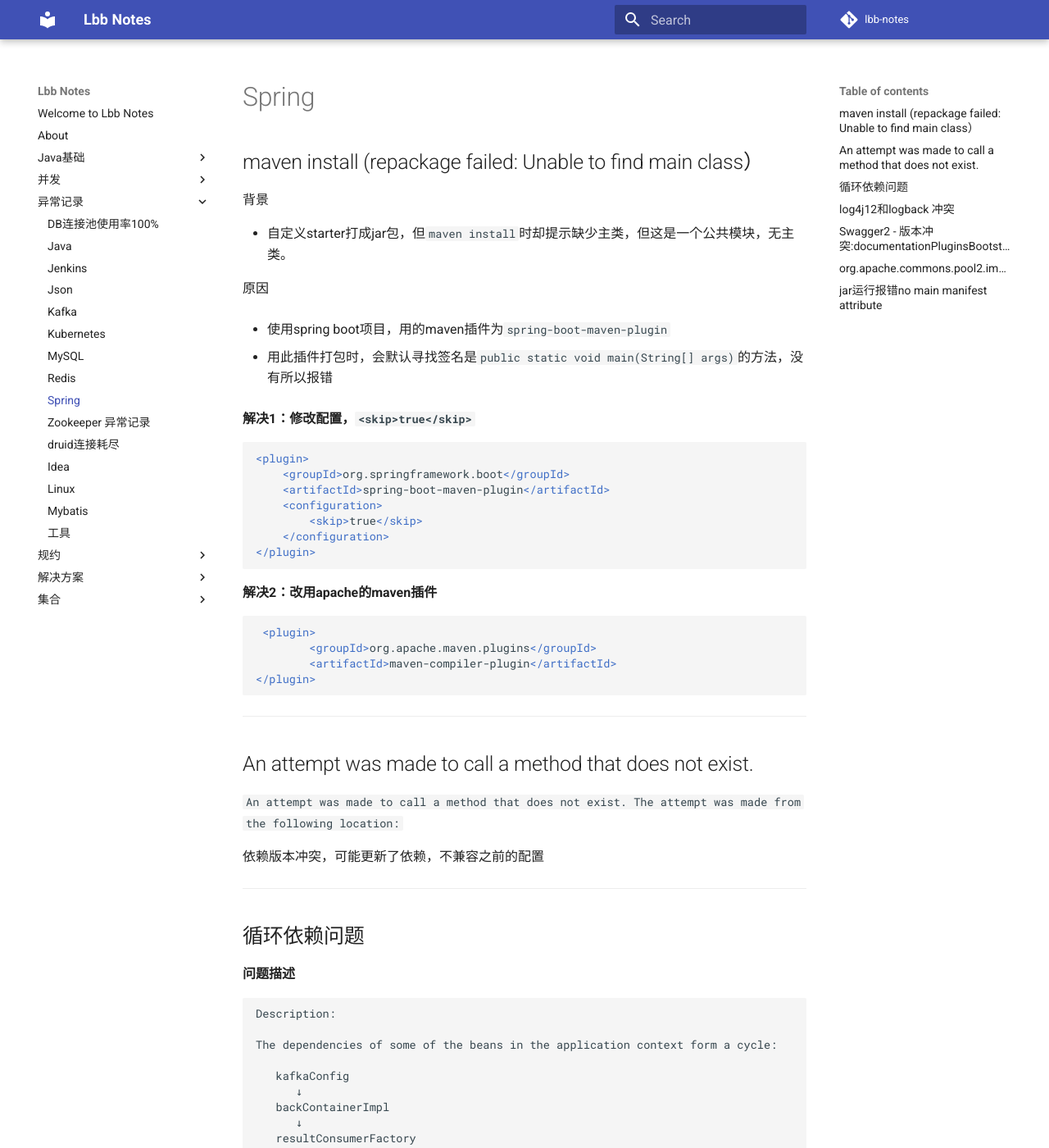
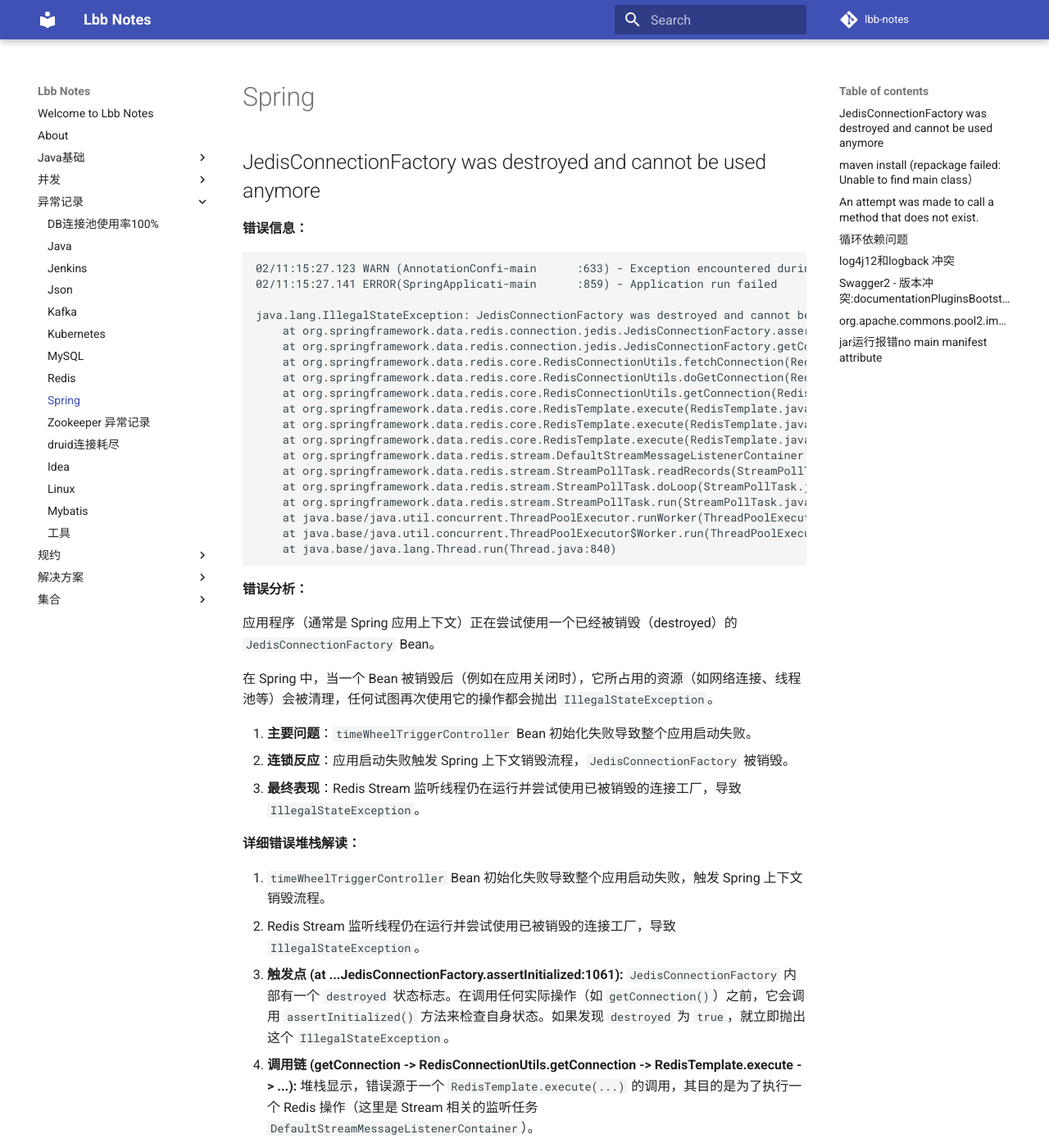
Before and after one commit to ban-l/lbb-notes, an MkDocs documentation site: the page built from docs/异常记录/Spring.md, in a window 1280 px wide and 1400 px high. Shown: the whole window at 82% size. Built offline with MkDocs 1.6.1 and Material for MkDocs 9.7.7, drawn with Linux system fonts in a browser that asks for light colours; comment, search, counter and statistics services are not loaded; some of the changed text lies outside the part shown.

Commit message:
JedisConnectionFactory

````diff
--- a/docs/异常记录/Spring.md
+++ b/docs/异常记录/Spring.md
@@ -1,3 +1,84 @@
+## JedisConnectionFactory was destroyed and cannot be used anymore
+
+**错误信息：**
+
+```
+02/11:15:27.123 WARN (AnnotationConfi-main      :633) - Exception encountered during context initialization - cancelling refresh attempt: org.springframework.beans.factory.BeanCreationException: Error creating bean with name 'timeWheelTriggerController': Invocation of init method failed
+02/11:15:27.141 ERROR(SpringApplicati-main      :859) - Application run failed
+
+java.lang.IllegalStateException: JedisConnectionFactory was destroyed and cannot be used anymore
+	at org.springframework.data.redis.connection.jedis.JedisConnectionFactory.assertInitialized(JedisConnectionFactory.java:1061)
+	at org.springframework.data.redis.connection.jedis.JedisConnectionFactory.getConnection(JedisConnectionFactory.java:880)
+	at org.springframework.data.redis.core.RedisConnectionUtils.fetchConnection(RedisConnectionUtils.java:195)
+	at org.springframework.data.redis.core.RedisConnectionUtils.doGetConnection(RedisConnectionUtils.java:144)
+	at org.springframework.data.redis.core.RedisConnectionUtils.getConnection(RedisConnectionUtils.java:105)
+	at org.springframework.data.redis.core.RedisTemplate.execute(RedisTemplate.java:383)
+	at org.springframework.data.redis.core.RedisTemplate.execute(RedisTemplate.java:363)
+	at org.springframework.data.redis.core.RedisTemplate.execute(RedisTemplate.java:350)
+	at org.springframework.data.redis.stream.DefaultStreamMessageListenerContainer.lambda$getReadFunction$4(DefaultStreamMessageListenerContainer.java:235)
+	at org.springframework.data.redis.stream.StreamPollTask.readRecords(StreamPollTask.java:146)
+	at org.springframework.data.redis.stream.StreamPollTask.doLoop(StreamPollTask.java:127)
+	at org.springframework.data.redis.stream.StreamPollTask.run(StreamPollTask.java:112)
+	at java.base/java.util.concurrent.ThreadPoolExecutor.runWorker(ThreadPoolExecutor.java:1136)
+	at java.base/java.util.concurrent.ThreadPoolExecutor$Worker.run(ThreadPoolExecutor.java:635)
+	at java.base/java.lang.Thread.run(Thread.java:840)
+```
+
+**错误分析：**
+
+应用程序（通常是 Spring 应用上下文）正在尝试使用一个已经被销毁（destroyed）的 `JedisConnectionFactory` Bean。
+
+在 Spring 中，当一个 Bean 被销毁后（例如在应用关闭时），它所占用的资源（如网络连接、线程池等）会被清理，任何试图再次使用它的操作都会抛出 `IllegalStateException`。
+
+1. **主要问题**：`timeWheelTriggerController` Bean 初始化失败导致整个应用启动失败。
+2. **连锁反应**：应用启动失败触发 Spring 上下文销毁流程，`JedisConnectionFactory` 被销毁。
+3. **最终表现**：Redis Stream 监听线程仍在运行并尝试使用已被销毁的连接工厂，导致 `IllegalStateException`。
+
+**详细错误堆栈解读：**
+
+1. `timeWheelTriggerController` Bean 初始化失败导致整个应用启动失败，触发 Spring 上下文销毁流程。
+2. Redis Stream 监听线程仍在运行并尝试使用已被销毁的连接工厂，导致 `IllegalStateException`。
+3. **触发点 (at ...JedisConnectionFactory.assertInitialized:1061):**
+   `JedisConnectionFactory` 内部有一个 `destroyed` 状态标志。在调用任何实际操作（如 `getConnection()`）之前，它会调用 `assertInitialized()` 方法来检查自身状态。如果发现 `destroyed` 为 `true`，就立即抛出这个 `IllegalStateException`。
+4. **调用链 (getConnection -> RedisConnectionUtils.getConnection -> RedisTemplate.execute -> ...):**
+   堆栈显示，错误源于一个 `RedisTemplate.execute(...)` 的调用，其目的是为了执行一个 Redis 操作（这里是 Stream 相关的监听任务 `DefaultStreamMessageListenerContainer`）。
+5. **执行上下文 (at ...ThreadPoolExecutor.runWorker...Thread.run):**
+   最关键的信息是，这个操作是在一个**子线程**（由 `ThreadPoolExecutor` 管理）中运行的。这说明问题发生在**多线程环境**下。
+
+**根本原因：应用关闭过程中的生命周期竞争条件（Race Condition）。**
+
+1. 应用使用了 Spring Data Redis 的 Stream 监听功能（`@EnableRedisStreams`, `StreamMessageListenerContainer` 等），它会启动后台线程（如堆栈中的 `ThreadPoolExecutor`）来持续轮询 Redis 消息。
+2. 当应用开始关闭时，Spring 的 `ApplicationContext` 开始执行销毁流程。
+3. 销毁流程是有顺序的。Spring 会先发送上下文关闭事件，然后**单线程地**、按照依赖关系倒序销毁所有的 Bean。
+4. **`JedisConnectionFactory` 被先销毁了**（将其状态标记为 `destroyed` 并关闭连接池）。
+5. 然而，那个用于 Stream 监听的后台线程**还没有被及时关闭或中断**，它仍然在工作，试图从 Redis 获取新消息。当它下一次调用 `redisTemplate.execute()` 时，就会向已经被销毁的 `JedisConnectionFactory` 请求获取连接，从而抛出上述异常。
+
+**解决方案：**正确配置 StreamMessageListenerContainer 的生命周期，程序启动失败时，关闭streamContainer。
+
+```java
+@Component
+@RequiredArgsConstructor
+public class ElegantExit implements ApplicationListener<ApplicationFailedEvent> {
+
+    private final StreamMessageListenerContainer<String, ObjectRecord<String, String>> streamContainer;
+
+    @Override
+    public void onApplicationEvent(ApplicationFailedEvent event) {
+        log.warn("程序启动失败，关闭streamContainer");
+        if (streamContainer != null && streamContainer.isRunning()) {
+            try {
+                streamContainer.stop();
+            } catch (Exception e) {
+                log.error("关闭streamContainer时发生异常", e);
+            }
+        }
+    }
+
+}
+```
+
+------
+
 ## maven install (repackage failed: Unable to find main class）
 
 背景
````
